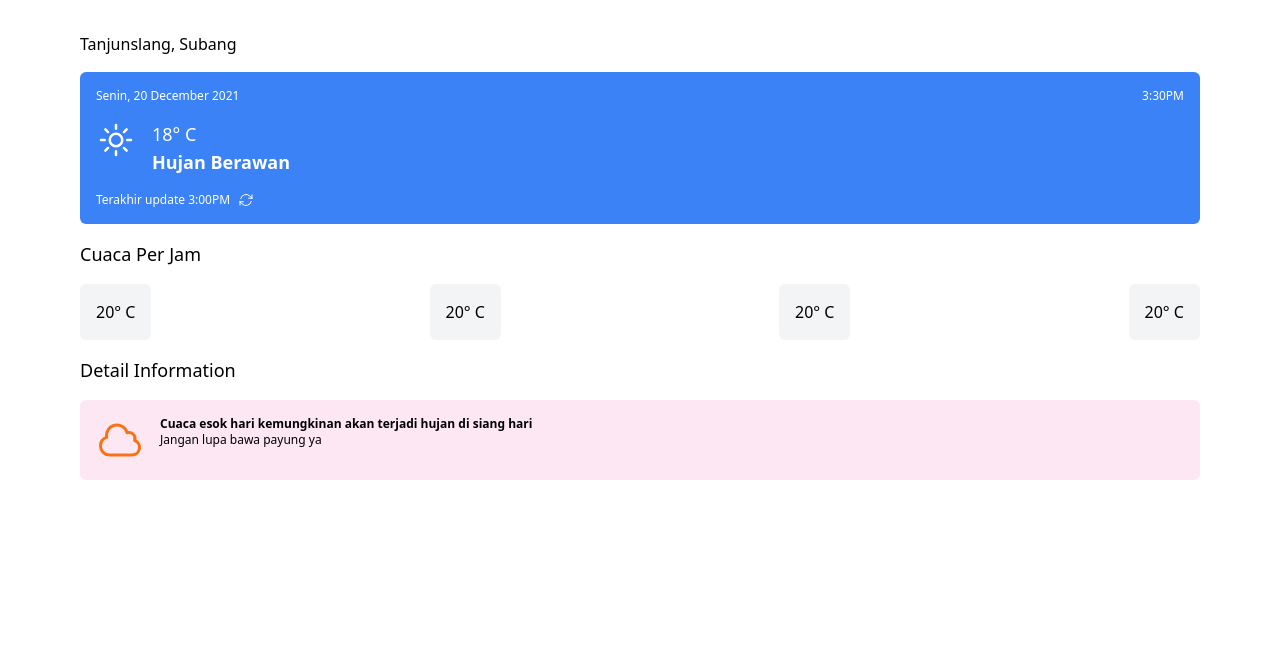
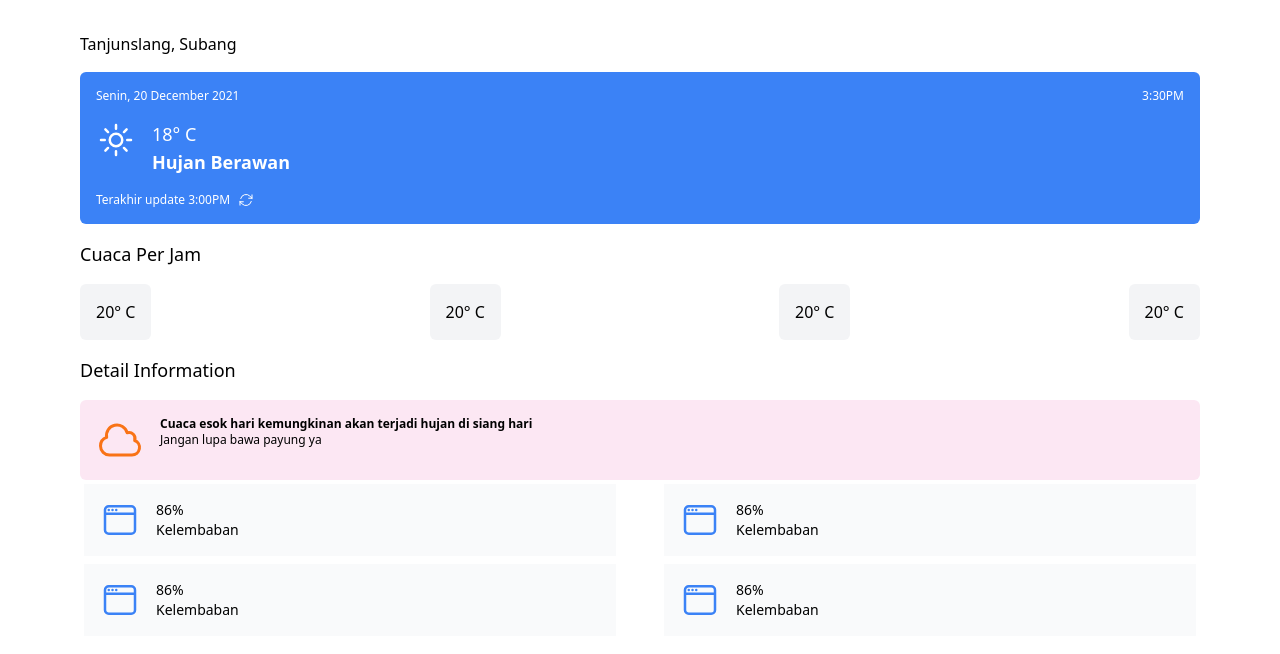
Before and after one commit to daniel-akinyemi/turnda-beta-1.0-react-next-javascript, a Next.js app: page / in a window 1280 px wide. Shown: the top 654 px of the page. Built offline with nearby package versions, Linux system fonts and the light colour scheme.

Commit message:
landing page beta build complete

```diff
--- /dev/null
+++ b/components/DICard.jsx
@@ -0,0 +1,16 @@
+import { WindowIcon } from "@heroicons/react/24/outline"
+
+const DICard = () => {
+  return (
+            <div className=" bg-gray-50 flex space-x-4 w-[47.5%] p-4 m-1">
+          <WindowIcon className="h-10 w-10 text-blue-500"/>
+          <div className="flex flex-col text-sm">
+            <span>86%</span>
+            <span>Kelembaban</span>
+          </div>
+        </div>
+
+  )
+}
+
+export default DICard
--- a/components/DetailedInformation.jsx
+++ b/components/DetailedInformation.jsx
@@ -1,4 +1,5 @@
-import { CloudIcon } from "@heroicons/react/24/outline";
+import { CloudIcon} from "@heroicons/react/24/outline";
+import DICard from "./DICard";
 
 const DetailedInformation = () => {
   return (
@@ -15,7 +16,12 @@ const DetailedInformation = () => {
           </div>
         </div>
       </div>
-      <div className="more-weather-detail"></div>
+      <section className="flex flex-wrap justify-between ">
+      <DICard/>
+      <DICard/>
+      <DICard/>
+      <DICard/>
+      </section>
     </section>
   );
 };
```
